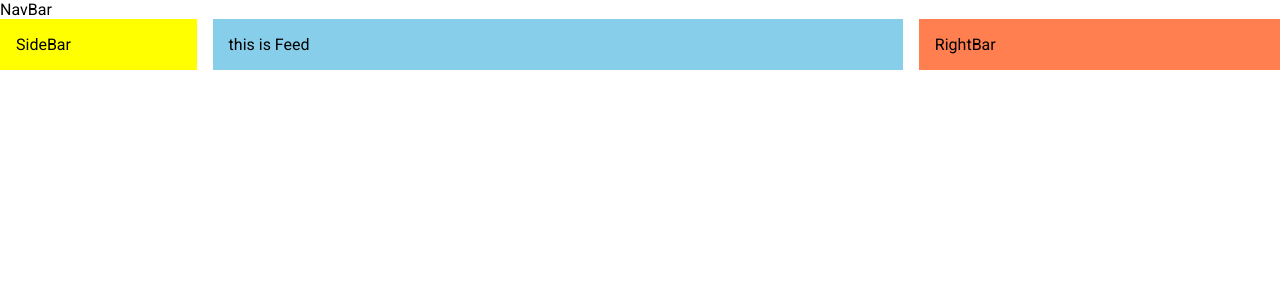
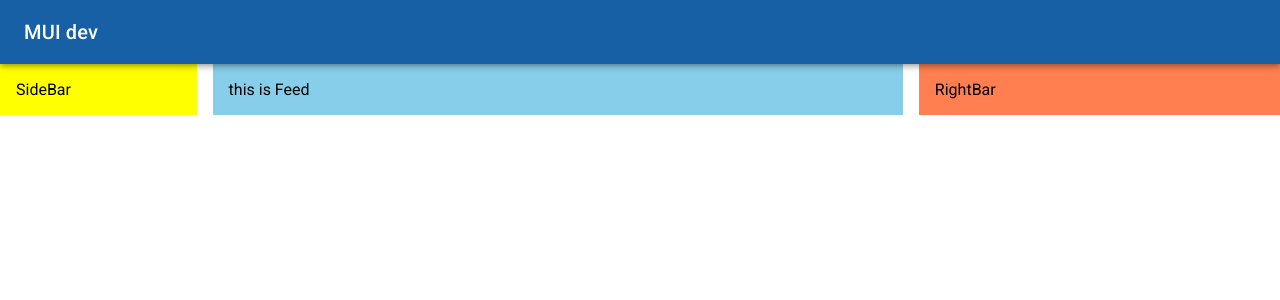
Before and after one commit to mksmmirhs/mui-first-project, a React (Vite) app: page / in a window 1280 px wide. Shown: the top 300 px of the page. Built offline with nearby package versions, Linux system fonts and the light colour scheme.

Commit message:
logo done

```diff
--- a/src/components/NavBar.jsx
+++ b/src/components/NavBar.jsx
@@ -1,5 +1,36 @@
+import { DeveloperBoard } from "@mui/icons-material";
+import { AppBar, styled, Toolbar, Typography } from "@mui/material";
+
 function NavBar() {
-  return <div>NavBar</div>;
+  const StyledToolBar = styled(Toolbar)({
+    display: "flex",
+    justifyContent: "space-between",
+  });
+  return (
+    <AppBar position="sticky">
+      <StyledToolBar>
+        <Typography
+          variant="h6"
+          sx={{
+            display: {
+              xs: "none",
+              sm: "block",
+            },
+          }}
+        >
+          MUI dev
+        </Typography>
+        <DeveloperBoard
+          sx={{
+            display: {
+              xs: "block",
+              sm: "none",
+            },
+          }}
+        />
+      </StyledToolBar>
+    </AppBar>
+  );
 }
 
 export default NavBar;
```
